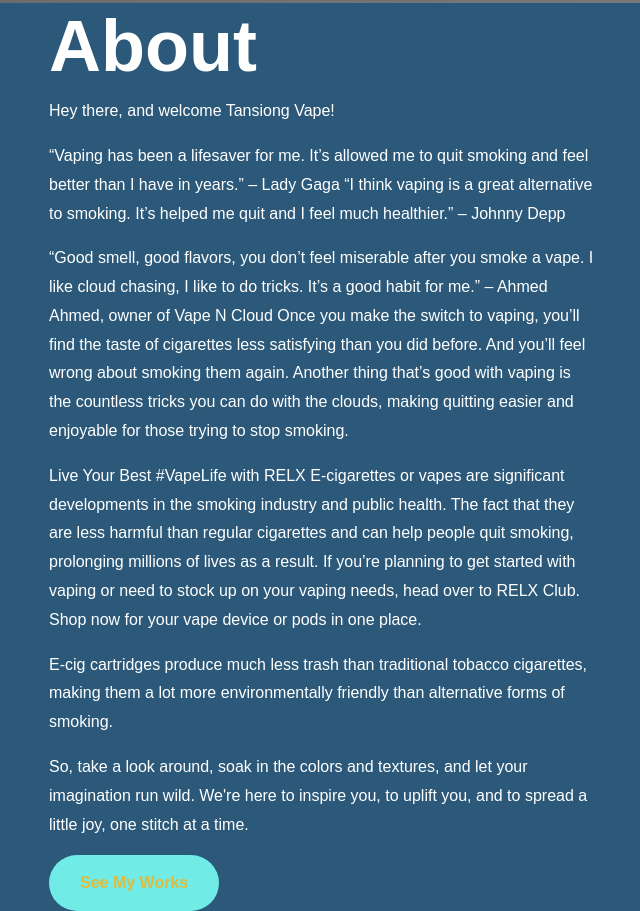
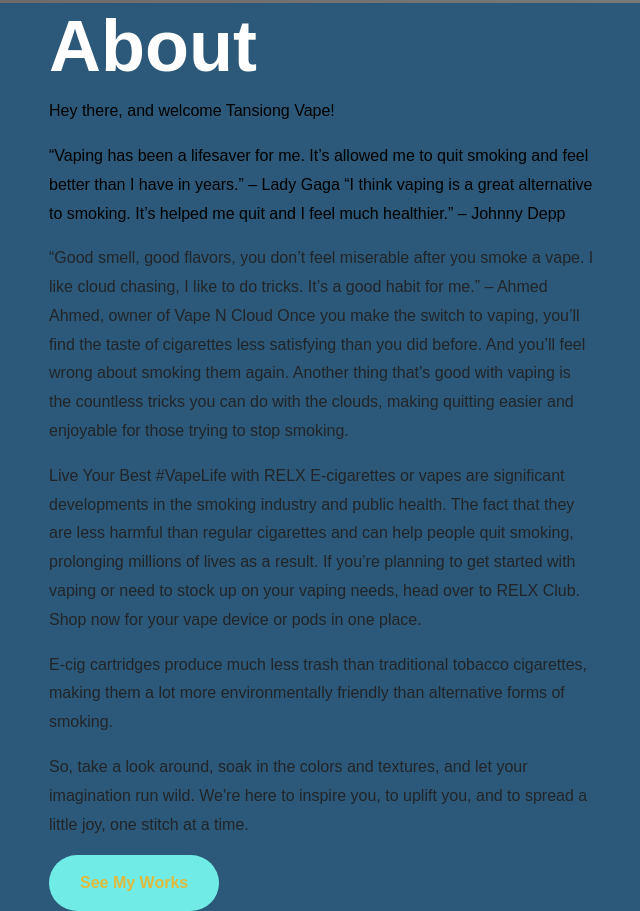
Before and after one commit to saakongkagagu/big-3-collab, a plain HTML site: page index.html in a window 1280 px wide. Shown: the part 861-1772 px from the top of the page, without its empty margins (603-1243 px from the left). Drawn offline with nearby package versions, Linux system fonts and the light colour scheme; files that its build step writes are made by us from their sources; grey boxes are pictures that could not be loaded.

Commit message:
change color

```diff
--- a/index.html
+++ b/index.html
@@ -46,7 +46,7 @@
             <div class="row">
                 <div class="col-lg-12 text-center">
                     <h1 class="display-2 text-light fw-bold">yawa ka</h1>
-                    <p class="text-light">"Bakal ka o Ma Bakal ka"</p>
+                    <p class="text-dark">"Bakal ka o Ma Bakal ka"</p>
                     <a href="#work" class="btn btn-brand">See My Works</a>
                 </div>
             </div>
@@ -62,12 +62,12 @@
                 </div>
                 <div class="col-lg-6">
                     <h2 class="display-2 text-white fw-bold">About</h2>
-                    <p class="text-white">Hey there, and welcome Tansiong Vape!</p>
-                    <p class="text-white">“Vaping has been a lifesaver for me. It’s allowed me to quit smoking and feel
+                    <p class="text-black">Hey there, and welcome Tansiong Vape!</p>
+                    <p class="text-black">“Vaping has been a lifesaver for me. It’s allowed me to quit smoking and feel
                         better than I have in years.”
                         – Lady Gaga “I think vaping is a great alternative to smoking.
                         It’s helped me quit and I feel much healthier.” – Johnny Depp</p>
-                    <p class="text-white">“Good smell, good flavors, you don’t feel miserable after you smoke a vape. I
+                    <p class="text-dark">“Good smell, good flavors, you don’t feel miserable after you smoke a vape. I
                         like cloud chasing, I like to do tricks.
                         It’s a good habit for me.” – Ahmed Ahmed, owner of Vape N Cloud
 
@@ -75,16 +75,16 @@
                         did before. And you’ll feel wrong about smoking them again.
                         Another thing that’s good with vaping is the countless tricks you can do with the clouds, making
                         quitting easier and enjoyable for those trying to stop smoking. </p>
-                    <p class="text-white">Live Your Best #VapeLife with RELX
+                    <p class="text-dark">Live Your Best #VapeLife with RELX
                         E-cigarettes or vapes are significant developments in the smoking industry and public health.
                         The fact that they are less harmful than regular cigarettes and can help people quit smoking,
                         prolonging millions of lives as a result.
 
                         If you’re planning to get started with vaping or need to stock up on your vaping needs, head
                         over to RELX Club. Shop now for your vape device or pods in one place.</p>
-                    <p class="text-white"> E-cig cartridges produce much less trash than traditional tobacco cigarettes,
+                    <p class="text-dark"> E-cig cartridges produce much less trash than traditional tobacco cigarettes,
                         making them a lot more environmentally friendly than alternative forms of smoking.</p>
-                    <p class="text-white">So, take a look around, soak in the colors and textures, and let your
+                    <p class="text-dark">So, take a look around, soak in the colors and textures, and let your
                         imagination run wild. We're here to inspire you, to uplift you, and to spread a little joy, one
                         stitch at a time.</p>
                     <a href="#work" class="btn btn-brand">See My Works</a>
```
